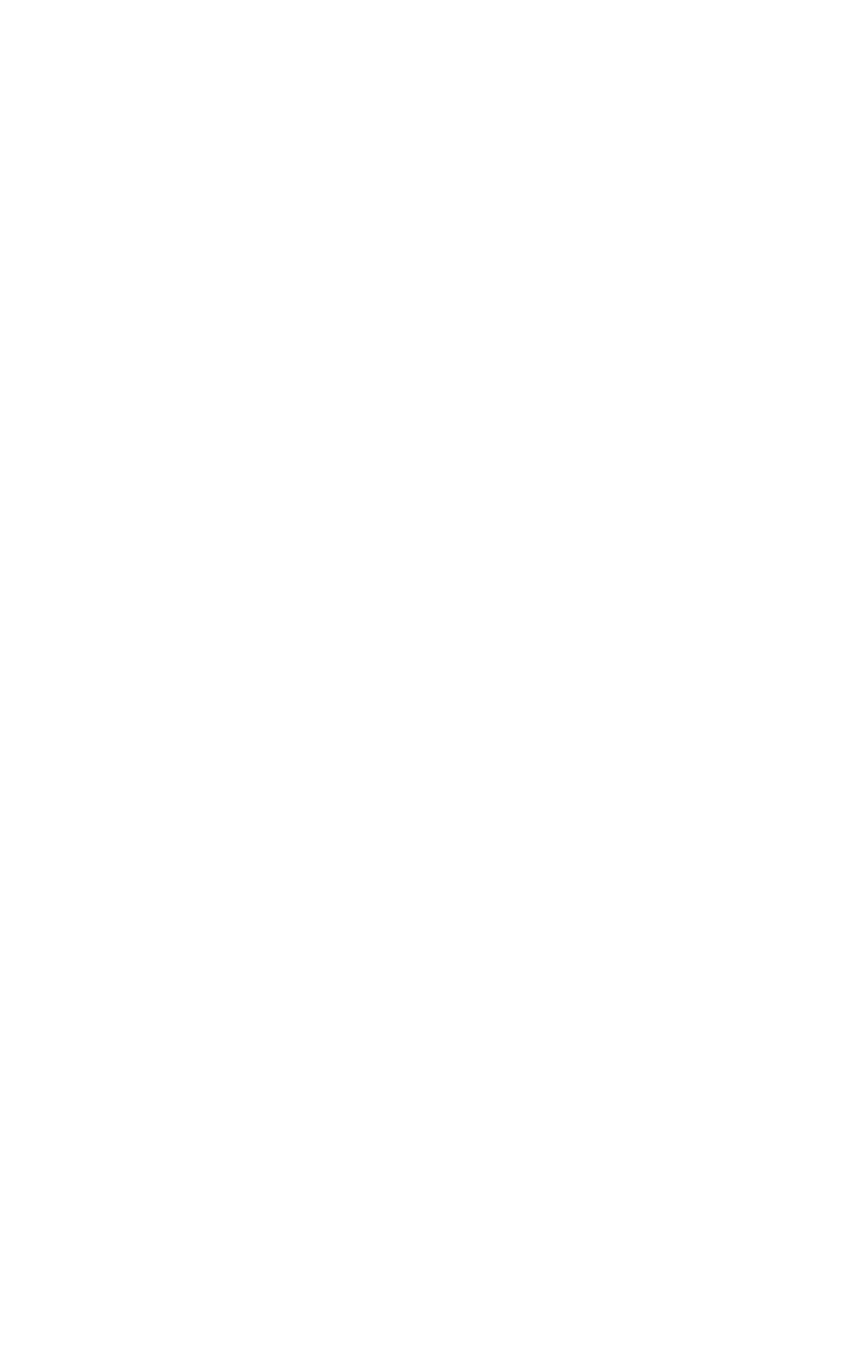
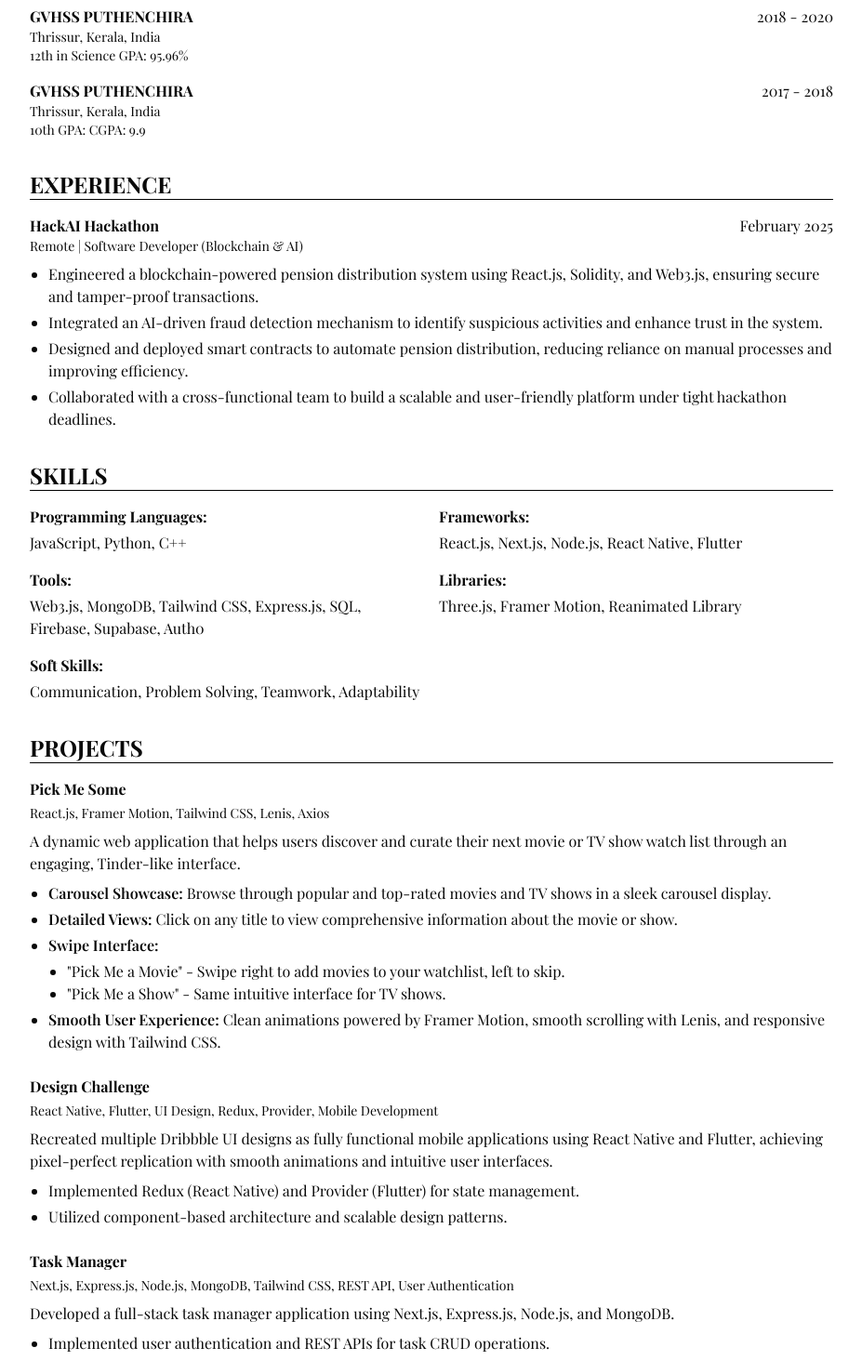
Before and after one commit to ASWINKMANOJ/porfolio, a Next.js app: page /resume in a window 1280 px wide. Shown: the part 300-1764 px from the top of the page at 93% size, without its empty margins (176-1103 px from the left). Before the commit the page ends 800 px from the top, so only its background shows below. Built offline with nearby package versions, Linux system fonts and the light colour scheme; a web font is replaced by a local one.

Commit message:
resolved some styling issue, completed resume page

```diff
--- a/app/globals.css
+++ b/app/globals.css
@@ -114,6 +114,7 @@
 html {
   transition: background-color 0.5s cubic-bezier(0.25, 0.8, 0.25, 1),
     color 0.5s cubic-bezier(0.25, 0.8, 0.25, 1);
+  scrollbar-width: none;
 }
 
 @layer base {
@@ -124,3 +125,7 @@ html {
     @apply bg-background text-foreground;
   }
 }
+
+::-webkit-scrollbar {
+  display: none;
+}
--- a/app/resume/page.tsx
+++ b/app/resume/page.tsx
@@ -1,3 +1,235 @@
+import Head from "next/head";
+
 export default function Resume() {
-  return <></>;
+  return (
+    <div className="min-h-screen font-sans">
+      <Head>
+        <title>Aswin K M - Resume</title>
+        <meta name="description" content="Aswin K M's professional resume" />
+      </Head>
+
+      <main className="max-w-4xl mx-auto px-4 py-8">
+        {/* Header Section */}
+        <header className="border-b border-black dark:border-white pb-6 mb-6">
+          <h1 className="text-4xl font-bold mb-2">ASWIN K M</h1>
+          <div className="flex flex-wrap gap-x-8 gap-y-2 text-sm">
+            <p>Email: aswinkmanoj101@gmail.com</p>
+            <p>Phone: +91-7907468285</p>
+            <p>LinkedIn: linkedin.com/in/aswin-k-manoj</p>
+            <p>GitHub: github.com/aswinkmanoj</p>
+          </div>
+        </header>
+
+        {/* Education Section */}
+        <section className="mb-8">
+          <h2 className="text-2xl font-bold border-b border-black dark:border-white mb-4">
+            EDUCATION
+          </h2>
+
+          <div className="mb-4">
+            <div className="flex justify-between">
+              <h3 className="font-bold">Lovely Professional University</h3>
+              <p>2022 - 2026</p>
+            </div>
+            <p className="text-sm">Punjab, India</p>
+            <p className="text-sm">
+              Bachelor of Technology in Computer Science and Engineering
+            </p>
+          </div>
+
+          <div className="mb-4">
+            <div className="flex justify-between">
+              <h3 className="font-bold">GVHSS PUTHENCHIRA</h3>
+              <p>2018 - 2020</p>
+            </div>
+            <p className="text-sm">Thrissur, Kerala, India</p>
+            <p className="text-sm">12th in Science GPA: 95.96%</p>
+          </div>
+
+          <div>
+            <div className="flex justify-between">
+              <h3 className="font-bold">GVHSS PUTHENCHIRA</h3>
+              <p>2017 - 2018</p>
+            </div>
+            <p className="text-sm">Thrissur, Kerala, India</p>
+            <p className="text-sm">10th GPA: CGPA: 9.9</p>
+          </div>
+        </section>
+
+        {/* Experience Section */}
+        <section className="mb-8">
+          <h2 className="text-2xl font-bold border-b border-black dark:border-white mb-4">
+            EXPERIENCE
+          </h2>
+
+          <div>
+            <div className="flex justify-between">
+              <h3 className="font-bold">HackAI Hackathon</h3>
+              <p>February 2025</p>
+            </div>
+            <p className="text-sm mb-2">
+              Remote | Software Developer (Blockchain & AI)
+            </p>
+            <ul className="list-disc pl-5 space-y-1">
+              <li>
+                Engineered a blockchain-powered pension distribution system
+                using React.js, Solidity, and Web3.js, ensuring secure and
+                tamper-proof transactions.
+              </li>
+              <li>
+                Integrated an AI-driven fraud detection mechanism to identify
+                suspicious activities and enhance trust in the system.
+              </li>
+              <li>
+                Designed and deployed smart contracts to automate pension
+                distribution, reducing reliance on manual processes and
+                improving efficiency.
+              </li>
+              <li>
+                Collaborated with a cross-functional team to build a scalable
+                and user-friendly platform under tight hackathon deadlines.
+              </li>
+            </ul>
+          </div>
+        </section>
+
+        {/* Skills Section */}
+        <section className="mb-8">
+          <h2 className="text-2xl font-bold border-b dark:border-white border-black mb-4">
+            SKILLS
+          </h2>
+
+          <div className="grid grid-cols-1 md:grid-cols-2 gap-4">
+            <div>
+              <h3 className="font-bold mb-1">Programming Languages:</h3>
+              <p>JavaScript, Python, C++</p>
+            </div>
+
+            <div>
+              <h3 className="font-bold mb-1">Frameworks:</h3>
+              <p>React.js, Next.js, Node.js, React Native, Flutter</p>
+            </div>
+
+            <div>
+              <h3 className="font-bold mb-1">Tools:</h3>
+              <p>
+                Web3.js, MongoDB, Tailwind CSS, Express.js, SQL, Firebase,
+                Supabase, Auth0
+              </p>
+            </div>
+
+            <div>
+              <h3 className="font-bold mb-1">Libraries:</h3>
+              <p>Three.js, Framer Motion, Reanimated Library</p>
+            </div>
+
+            <div>
+              <h3 className="font-bold mb-1">Soft Skills:</h3>
+              <p>Communication, Problem Solving, Teamwork, Adaptability</p>
+            </div>
+          </div>
+        </section>
+
+        {/* Projects Section */}
+        <section>
+          <h2 className="text-2xl font-bold dark:border-white  border-b border-black mb-4">
+            PROJECTS
+          </h2>
+
+          <div className="space-y-6">
+            {/* Project 1 */}
+            <div>
+              <h3 className="font-bold mb-1">Pick Me Some</h3>
+              <p className="text-sm mb-2">
+                React.js, Framer Motion, Tailwind CSS, Lenis, Axios
+              </p>
+              <p className="mb-2">
+                A dynamic web application that helps users discover and curate
+                their next movie or TV show watch list through an engaging,
+                Tinder-like interface.
+              </p>
+              <ul className="list-disc pl-5 space-y-1">
+                <li>
+                  <span className="font-semibold">Carousel Showcase:</span>{" "}
+                  Browse through popular and top-rated movies and TV shows in a
+                  sleek carousel display.
+                </li>
+                <li>
+                  <span className="font-semibold">Detailed Views:</span> Click
+                  on any title to view comprehensive information about the movie
+                  or show.
+                </li>
+                <li>
+                  <span className="font-semibold">Swipe Interface:</span>
+                  <ul className="list-disc pl-5 mt-1">
+                    <li>
+                      &quot;Pick Me a Movie&quot; - Swipe right to add movies to
+                      your watchlist, left to skip.
+                    </li>
+                    <li>
+                      &quot;Pick Me a Show&quot; - Same intuitive interface for
+                      TV shows.
+                    </li>
+                  </ul>
+                </li>
+                <li>
+                  <span className="font-semibold">Smooth User Experience:</span>{" "}
+                  Clean animations powered by Framer Motion, smooth scrolling
+                  with Lenis, and responsive design with Tailwind CSS.
+                </li>
+              </ul>
+            </div>
+
+            {/* Project 2 */}
+            <div>
+              <h3 className="font-bold mb-1">Design Challenge</h3>
+              <p className="text-sm mb-2">
+                React Native, Flutter, UI Design, Redux, Provider, Mobile
+                Development
+              </p>
+              <p className="mb-2">
+                Recreated multiple Dribbble UI designs as fully functional
+                mobile applications using React Native and Flutter, achieving
+                pixel-perfect replication with smooth animations and intuitive
+                user interfaces.
+              </p>
+              <ul className="list-disc pl-5 space-y-1">
+                <li>
+                  Implemented Redux (React Native) and Provider (Flutter) for
+                  state management.
+                </li>
+                <li>
+                  Utilized component-based architecture and scalable design
+                  patterns.
+                </li>
+              </ul>
+            </div>
+
+            {/* Project 3 */}
+            <div>
+              <h3 className="font-bold mb-1">Task Manager</h3>
+              <p className="text-sm mb-2">
+                Next.js, Express.js, Node.js, MongoDB, Tailwind CSS, REST API,
+                User Authentication
+              </p>
+              <p className="mb-2">
+                Developed a full-stack task manager application using Next.js,
+                Express.js, Node.js, and MongoDB.
+              </p>
+              <ul className="list-disc pl-5 space-y-1">
+                <li>
+                  Implemented user authentication and REST APIs for task CRUD
+                  operations.
+                </li>
+                <li>
+                  Styled the application with Tailwind CSS, creating a modern
+                  and responsive interface.
+                </li>
+              </ul>
+            </div>
+          </div>
+        </section>
+      </main>
+    </div>
+  );
 }
--- a/components/MainContent.tsx
+++ b/components/MainContent.tsx
@@ -41,7 +41,7 @@ export default function Main({
   };
 
   return (
-    <div className="w-full h-full px-6 py-16 lg:px-16 relative overflow-hidden font-sans">
+    <div className="w-full min-h-full px-6 py-16 lg:px-16 relative overflow-hidden font-sans">
       {/* Rest of your content remains the same */}
       <div className="relative z-10 max-w-6xl mx-auto">
         <motion.div
@@ -126,9 +126,9 @@ export default function Main({
           {[
             "React",
             "Next.js",
-            "Node.js",
+            "Flutter",
             "TypeScript",
-            "Tailwind CSS",
+            "React Native",
             "GraphQL",
           ].map((tech) => (
             <span
```
